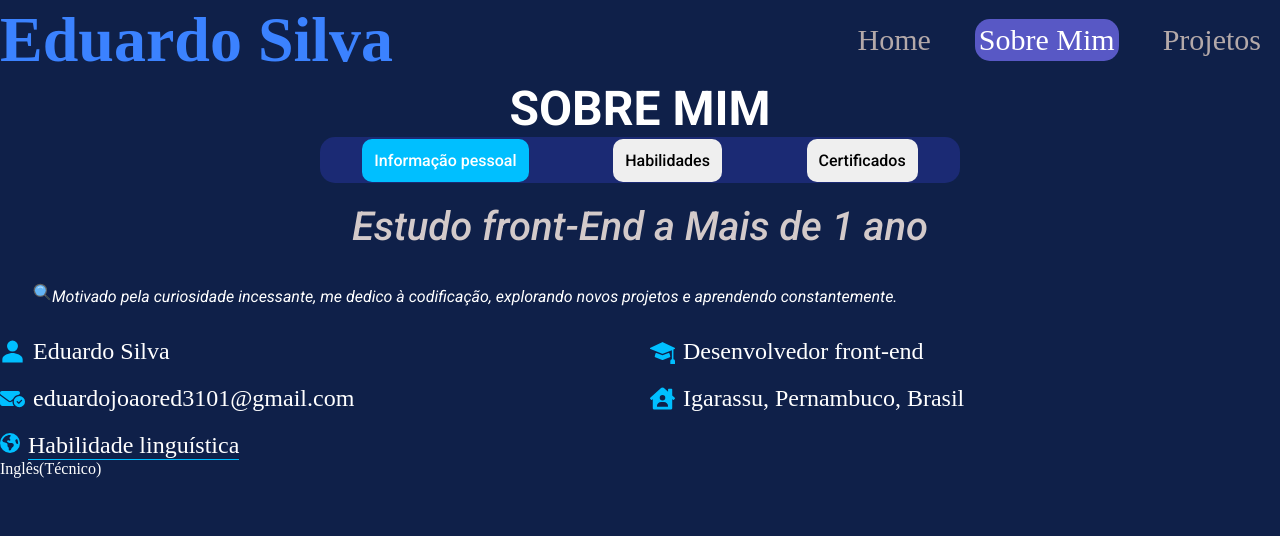
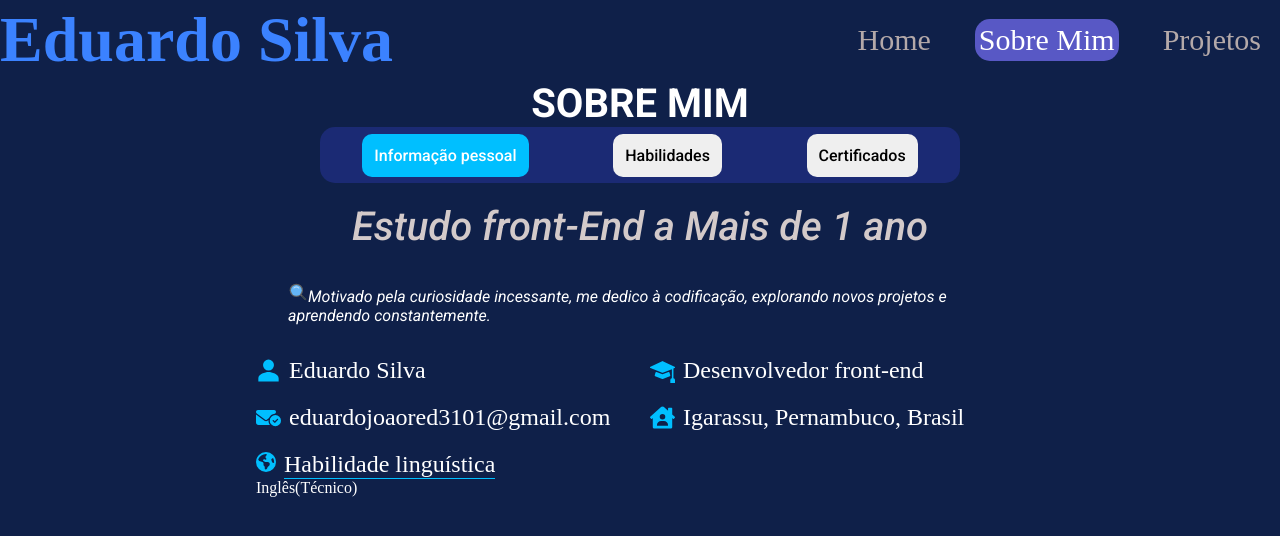
Before and after one commit to eduardo2525/Portfolio, a React (Vite) app: page /Sobre in a window 1280 px wide. Shown: the top 536 px of the page. Built offline with nearby package versions, Linux system fonts and the light colour scheme.

Commit message:
Ajustes na Responsividade

```diff
--- a/src/Components/About/styles.jsx
+++ b/src/Components/About/styles.jsx
@@ -24,6 +24,11 @@ export const StyleAbout = styled.section`
         width: 100%;
         height: 100%;
       }
+    }
+
+    @media (min-width: ${Breakpoints.notebook}) and (max-width: ${Breakpoints.desktop}) {
+      max-width: 400px;
+      max-height: 400px;
     }
 
     @media (min-width: ${Breakpoints.tablet}) and (max-width: ${Breakpoints.notebook}) {
@@ -140,10 +145,18 @@ export const StyleAbout = styled.section`
           @media (max-width: ${Breakpoints.mobile}) {
             padding: 10px 15px;
           }
+
+          @media (min-width: ${Breakpoints.mobileSmall.min}) and (max-width: ${Breakpoints.mobileSmall.max}) {
+            padding: 8px;
+          }
         }
 
         @media (max-width: ${Breakpoints.mobile}) {
           padding: 10px 15px;
+        }
+
+        @media (min-width: ${Breakpoints.mobileSmall.min}) and (max-width: ${Breakpoints.mobileSmall.max}) {
+          padding: 8px;
         }
       }
 
@@ -156,6 +169,10 @@ export const StyleAbout = styled.section`
         height: 50%;
         margin-bottom: 20px;
       }
+    }
+
+    @media (min-width: ${Breakpoints.notebook}) and (max-width: ${Breakpoints.desktop}) {
+      max-width: 700px;
     }
 
     @media (min-width: ${Breakpoints.tablet}) and (max-width: ${Breakpoints.notebook}) {
--- a/src/Components/Header/styles.jsx
+++ b/src/Components/Header/styles.jsx
@@ -86,4 +86,8 @@ export const StyleLink = styled(Link)`
   @media (max-width: ${Breakpoints.mobile}) {
     font-size: 24px;
   }
+
+  @media (min-width: ${Breakpoints.mobileSmall.min}) and (max-width: ${Breakpoints.mobileSmall.max}) {
+    font-size: 20px;
+  }
 `
--- a/src/Components/Projects/styles.jsx
+++ b/src/Components/Projects/styles.jsx
@@ -153,9 +153,21 @@ export const StyleProject = styled.section`
         }
       }
 
+      @media (min-width: ${Breakpoints.notebook}) and (max-width: ${Breakpoints.desktop}) {
+        width: 80%;
+      }
+
       @media (min-width: ${Breakpoints.tablet}) and (max-width: ${Breakpoints.notebook}) {
         width: 90%;
       }
+
+      @media (min-width: ${Breakpoints.mobileSmall.min}) and (max-width: ${Breakpoints.mobileSmall.max}) {
+        width: 95%;
+      }
+    }
+
+    @media (min-width: ${Breakpoints.notebook}) and (max-width: ${Breakpoints.desktop}) {
+      grid-template-columns: repeat(2, 1fr);
     }
 
     @media (min-width: ${Breakpoints.tablet}) and (max-width: ${Breakpoints.notebook}) {
--- a/src/Components/Skills/index.jsx
+++ b/src/Components/Skills/index.jsx
@@ -59,7 +59,7 @@ const Skills = () => {
           className={`tabs__btn ${tabsBtn === 'informacao-pessoal' ? 'tabs__btn--cliked' : ''}`}
           onClick={() => tabs('informacao-pessoal')}
         >
-          Informação pessoal
+          Informação <span>pessoal</span>
         </button>
         <button
           className={`tabs__btn ${tabsBtn === 'habilidades' ? 'tabs__btn--cliked' : ''}`}
--- a/src/Components/Skills/styles.jsx
+++ b/src/Components/Skills/styles.jsx
@@ -46,6 +46,12 @@ export const StyleSection = styled.section`
         padding: 8px;
         font-size: 14px;
       }
+
+      @media (min-width: ${Breakpoints.mobileSmall.min}) and (max-width: ${Breakpoints.mobileSmall.max}) {
+        span {
+          display: none;
+        }
+      }
     }
 
     @media (min-width: ${Breakpoints.tablet}) and (max-width: ${Breakpoints.notebook}) {
@@ -61,6 +67,10 @@ export const StyleSection = styled.section`
     width: 100%;
     height: 100%;
     margin-top: 10px;
+  }
+
+  @media (min-width: ${Breakpoints.tablet}) and (max-width: ${Breakpoints.notebook}) {
+    height: 100%;
   }
 `
 
@@ -88,6 +98,10 @@ export const Information = styled.div`
         @media (max-width: ${Breakpoints.mobile}) {
           font-size: 22px;
         }
+
+        @media (min-width: ${Breakpoints.mobileSmall.min}) and (max-width: ${Breakpoints.mobileSmall.max}) {
+          font-size: 20px;
+        }
       }
     }
 
@@ -101,6 +115,10 @@ export const Information = styled.div`
 
         @media (max-width: ${Breakpoints.mobile}) {
           font-size: 22px;
+        }
+
+        @media (min-width: ${Breakpoints.mobileSmall.min}) and (max-width: ${Breakpoints.mobileSmall.max}) {
+          font-size: 20px;
         }
       }
 
@@ -119,9 +137,13 @@ export const Information = styled.div`
   @media (min-width: ${Breakpoints.tablet}) and (max-width: ${Breakpoints.notebook}) {
     width: 90%;
     height: 80%;
+
+    > div {
+      height: 400px;
+    }
   }
 
-  @media screen {
+  @media (max-width: ${Breakpoints.mobile}) {
     width: 100%;
     height: 100%;
   }
@@ -158,6 +180,11 @@ export const Ability = styled.div`
           transform: scale(1.2);
           transition: 0.7s ease;
         }
+
+        @media (min-width: ${Breakpoints.mobileSmall.min}) and (max-width: ${Breakpoints.mobileSmall.max}) {
+          width: 80px;
+          height: 80px;
+        }
       }
     }
 
@@ -191,6 +218,11 @@ export const Certificate = styled.div`
     @media (max-width: ${Breakpoints.mobile}) {
       width: 100%;
       height: 300px;
+    }
+
+    @media (max-width: ${Breakpoints.mobile}) and (orientation: landscape) {
+      width: 100%;
+      height: 350px;
     }
   }
 
--- a/src/breakpoint.js
+++ b/src/breakpoint.js
@@ -2,5 +2,6 @@ export const Breakpoints = {
   desktop: '1365px',
   notebook: '1024px',
   tablet: '768px',
-  mobile: '767px'
+  mobile: '767px',
+  mobileSmall: { min: '320px', max: '374px' }
 }
--- a/src/stylesGlobal.jsx
+++ b/src/stylesGlobal.jsx
@@ -34,6 +34,10 @@ export const StylesGlobal = createGlobalStyle`
 
     @media (max-width: ${Breakpoints.mobile}) {
       font-size: 24px;
+    }
+
+    @media (min-width: ${Breakpoints.notebook}) and (max-width: ${Breakpoints.desktop}) {
+      font-size: 40px;
     }
   }
 
```
